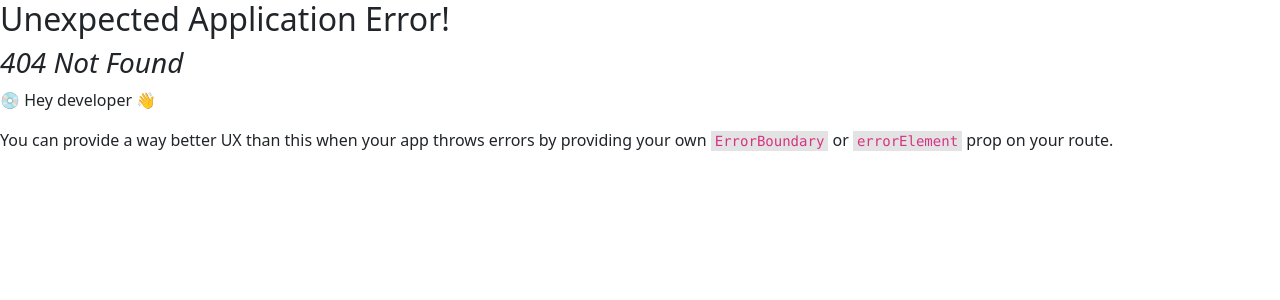
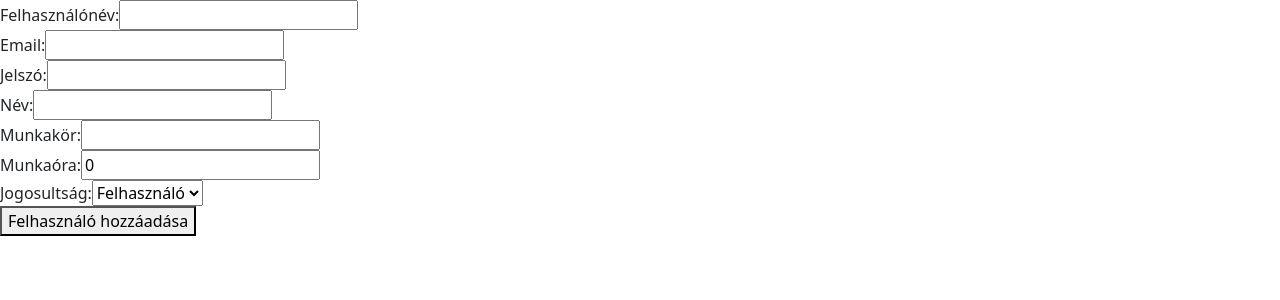
Before and after one commit to gergo0111/vizsgaremek, a React (Vite) app in the folder frontend/: page /uj-felhasznalo in a window 1280 px wide. Before the commit this address had no page. Shown: the top 300 px of the page. Built offline with nearby package versions, Linux system fonts and the light colour scheme.

Commit message:
felhasznalo hozzaadasa mukodik de meg at kell nezni + kinezet kell

```diff
--- a/frontend/src/components/Menusor.tsx
+++ b/frontend/src/components/Menusor.tsx
@@ -1,9 +1,18 @@
-import ptlogo from '../assets/ptlogo.svg';
+import { useNavigate } from "react-router";
+import ptlogo from "../assets/ptlogo.svg";
+import 'bootstrap/dist/css/bootstrap.min.css';
+
 
 export function Menusor() {
-  return (
+
+       const navigate = useNavigate();
+
+       return (
     <>
-      <nav className="navbar navbar-expand-lg navbar-light" style={{ backgroundColor: '#084885' }}>
+      <nav
+        className="navbar navbar-expand-lg navbar-light"
+        style={{ backgroundColor: "#084885" }}
+      >
         <img src={ptlogo} alt="P&T Pasztik logo" className="logo" />
         <button
           className="navbar-toggler"
@@ -19,27 +28,31 @@ export function Menusor() {
         <div className="collapse navbar-collapse" id="navbarText">
           <ul className="navbar-nav mr-auto">
             <li className="nav-item active">
-              <button className="nav-link" style={{color: "white"}}>
+              <button
+                className="nav-link"
+                style={{ color: "white" }}
+                onClick={() => navigate("/felhasznalok-kezelese")}
+              >
                 Felhasználók kezelése
               </button>
             </li>
             <li className="nav-item">
-              <button className="nav-link" style={{color: "white"}}>
+              <button className="nav-link" style={{ color: "white" }}>
                 Gépek kezelése
               </button>
             </li>
             <li className="nav-item">
-              <button className="nav-link" style={{color: "white"}}>
+              <button className="nav-link" style={{ color: "white" }}>
                 Munkaerő kezelése
               </button>
             </li>
             <li className="nav-item">
-              <button className="nav-link" style={{color: "white"}}>
+              <button className="nav-link" style={{ color: "white" }}>
                 Munkák módosítása
               </button>
             </li>
             <li className="nav-item">
-              <button className="nav-link" style={{color: "white"}}>
+              <button className="nav-link" style={{ color: "white" }}>
                 ⊕Új munka
               </button>
             </li>
--- /dev/null
+++ b/frontend/src/components/NewUserAdd.tsx
@@ -0,0 +1,102 @@
+import { useState } from "react";
+
+
+export function NewUserAdd() {
+       const [felhasznalonev, setFelhasznalonev] = useState('');
+       const [email, setEmail] = useState('');
+       const [jelszo, setJelszo] = useState('');
+       const [nev, setNev] = useState('');
+       const [munkakor, setMunkakor] = useState('');
+       const [munkaora, setMunkaora] = useState(0);
+       const [isAdmin, setIsAdmin] = useState(false); // boolean
+
+       const [errorMsg, setErrorMsg] = useState<string | null>(null);
+       const [successMsg, setSuccessMsg] = useState<string | null>(null);
+
+       const handleSubmit = async (e: React.FormEvent) => {
+              e.preventDefault();
+
+              setErrorMsg(null);
+              setSuccessMsg(null);
+
+              const newUser = {
+                     felhasznalonev,
+                     email,
+                     jelszo,
+                     nev,
+                     munkakor,
+                     munkaora,
+                     isAdmin,
+              };
+
+              try {
+                     const response = await fetch('http://localhost:3000/users', {
+                            method: 'POST',
+                            headers: {
+                                   'Content-Type': 'application/json',
+                            },
+                            body: JSON.stringify(newUser),
+                     });
+
+                     if (!response.ok) {
+                            // parse szerverről érkező részletes hibaüzenetet
+                            const errorData = await response.json();
+                            const msg = Array.isArray(errorData.message)
+                                   ? errorData.message.join(', ')
+                                   : (errorData.message ?? JSON.stringify(errorData));
+                            setErrorMsg(String(msg));
+                            throw new Error('Hiba történt a felhasználó hozzáadásakor');
+                     }
+
+                     const data = await response.json();
+                     console.log('Felhasználó sikeresen hozzáadva:', data);
+                     setSuccessMsg('Felhasználó sikeresen hozzáadva.');
+
+                     // opcionálisan űrlap tisztítása
+                     setFelhasznalonev('');
+                     setEmail('');
+                     setJelszo('');
+                     setNev('');
+                     setMunkakor('');
+                     setMunkaora(0);
+                     setIsAdmin(false);
+
+              } catch (error) {
+                     console.error('Hiba:', error);
+              }
+       };
+
+
+       return <>
+              <form onSubmit={handleSubmit}>
+                     <label htmlFor="username">Felhasználónév:</label>
+                     <input type="text" id="username" name="username" value={felhasznalonev} onChange={e => setFelhasznalonev(e.target.value)} required/>
+                     <br />
+                     <label htmlFor="email">Email:</label>
+                     <input type="email" id="email" name="email" value={email} onChange={e => setEmail(e.target.value)} required/>
+                     <br />
+                     <label htmlFor="password">Jelszó:</label>
+                     <input type="password" id="password" name="password" value={jelszo} onChange={e => setJelszo(e.target.value)} required/>
+                     <br />
+                     <label htmlFor="name">Név:</label>
+                     <input type="text" id="name" name="name" value={nev} onChange={e => setNev(e.target.value)} required/>
+                     <br />
+                     <label htmlFor="munkakor">Munkakör:</label>
+                     <input type="text" id="munkakor" name="munkakor" value={munkakor} onChange={e => setMunkakor(e.target.value)} required/>
+                     <br />
+                     <label htmlFor="munkaora">Munkaóra:</label>
+                     <input type="number" id="munkaora" name="munkaora" value={munkaora} onChange={e => setMunkaora(Number(e.target.value))} required/>
+                     <br />
+                     <label htmlFor="permission">Jogosultság:</label>
+                     <select id="permission" name="permission" value={String(isAdmin)} onChange={e => setIsAdmin(e.target.value === 'true')} required>
+                            <option value="true">Admin</option>
+                            <option value="false">Felhasználó</option>
+                     </select>
+                     <br />
+                     <button type="submit">Felhasználó hozzáadása</button>
+
+                     {errorMsg && <div style={{ color: 'red', marginTop: 8 }}>{errorMsg}</div>}
+                     {successMsg && <div style={{ color: 'green', marginTop: 8 }}>{successMsg}</div>}
+              </form>
+       </>
+}
--- /dev/null
+++ b/frontend/src/components/UserManagement.tsx
@@ -0,0 +1,15 @@
+import { useNavigate } from "react-router"
+
+export function UserManagement() {
+       const navigate = useNavigate();
+
+
+
+       return <>
+              <tr>
+                     <td>Felhasználó neve</td>
+                     <td>Munkacsoport</td>
+              </tr>
+              <button onClick={() => navigate("/uj-felhasznalo")}>⊕Új felhasználó</button>
+       </>
+}
```
Also changed, not shown: frontend/src/components/UsersList.tsx (added, +11 -0 lines), frontend/src/main.tsx (+11 -0 lines), 1 other file (tests, documents, lock files or other folders).
